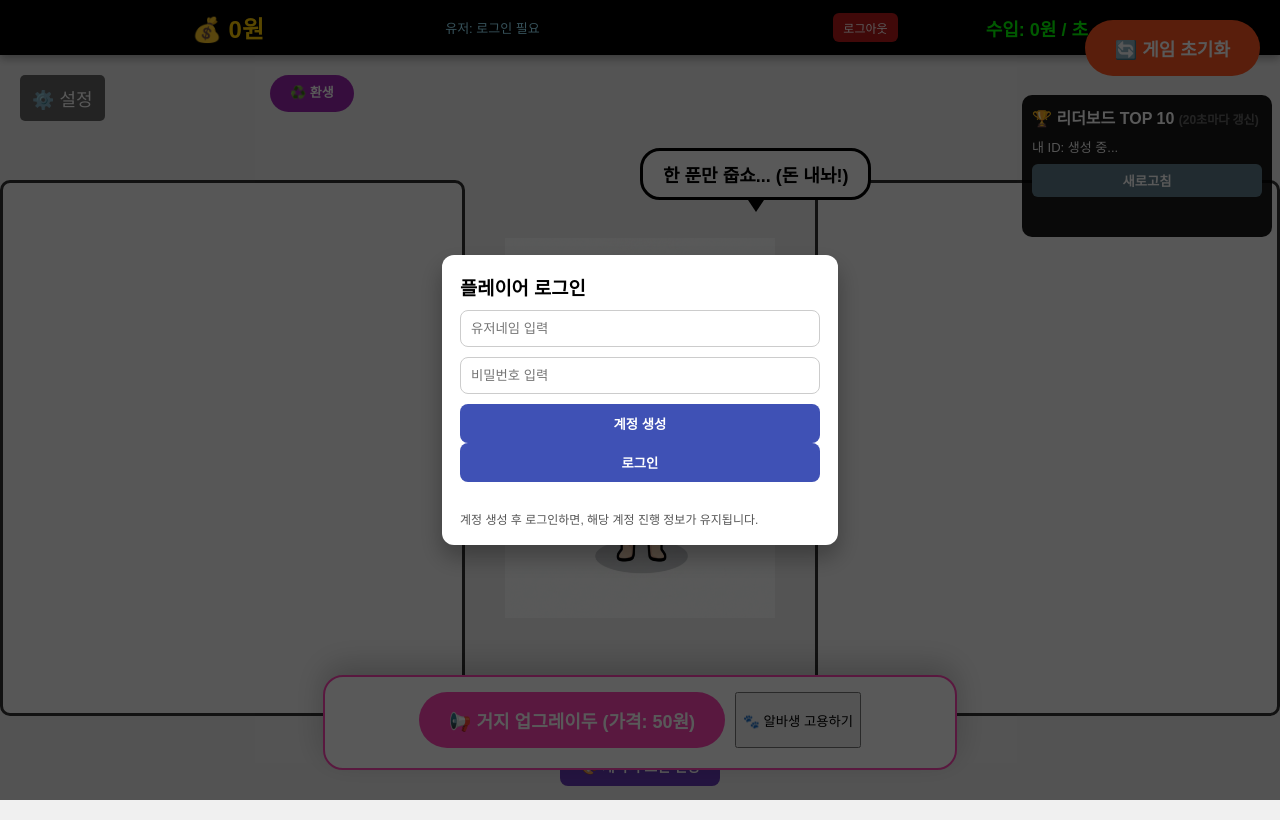
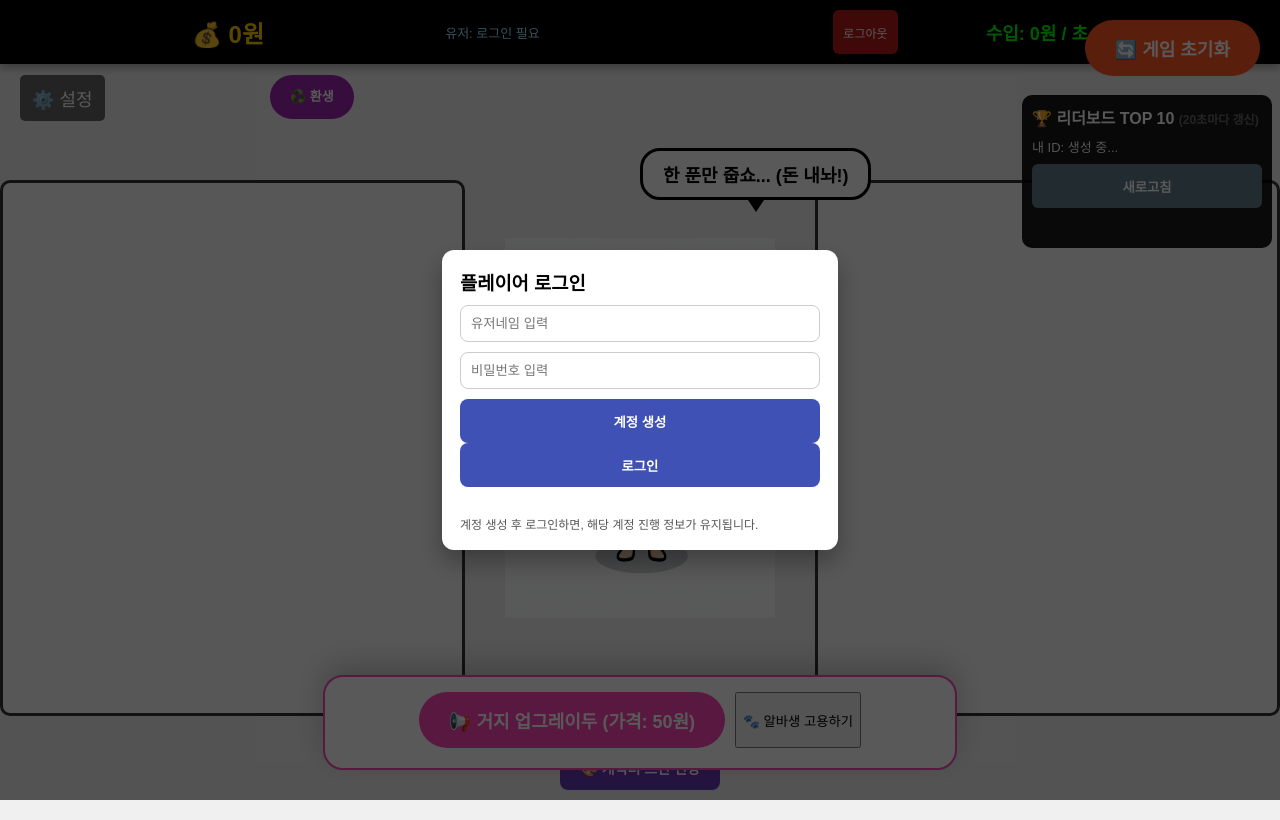
Before and after one commit to baegihuhuh/Rasing-beggars, a website: page index.html in a window 1280 px wide. Drawn offline with Linux system fonts and the light colour scheme.

Commit message:
Update index.html

```diff
--- a/index.html
+++ b/index.html
@@ -1,7 +1,19 @@
 <!DOCTYPE html>
 <html>
 <head>
+    <meta name="viewport" content="width=device-width, initial-scale=1.0">
     <style>
+        /* 화면 크기에 상관없이 내용이 넘치지 않게 조절 */
+body {
+    max-width: 100%;
+    overflow-x: hidden;
+    touch-action: manipulation; /* 더블 클릭 확대 방지 (클리커 게임 필수!) */
+}
+
+/* 버튼이 너무 작으면 터치가 힘드니 크기를 키워주세요 */
+button {
+    min-height: 44px; /* 모바일 터치 권장 최소 크기 */
+}
     @keyframes bounce {
         from { transform: translateY(0); }
         to { transform: translateY(-10px); }
```
